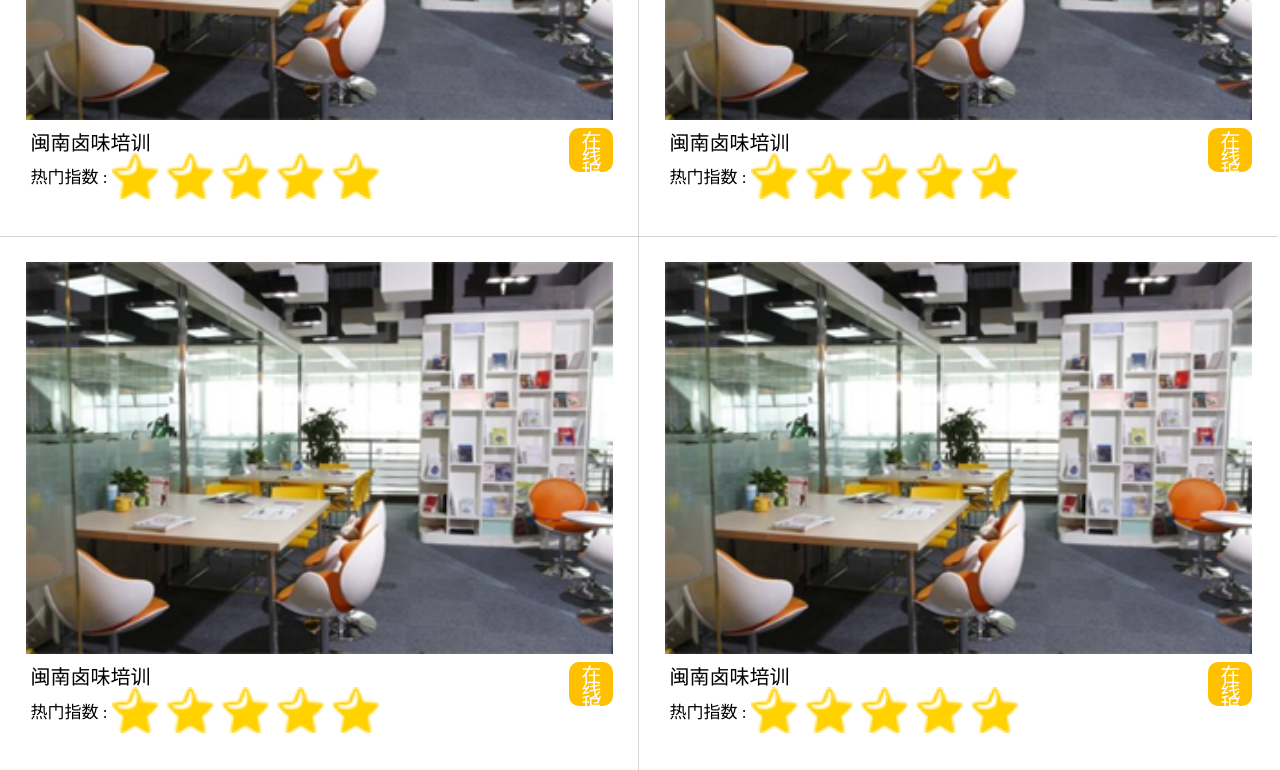
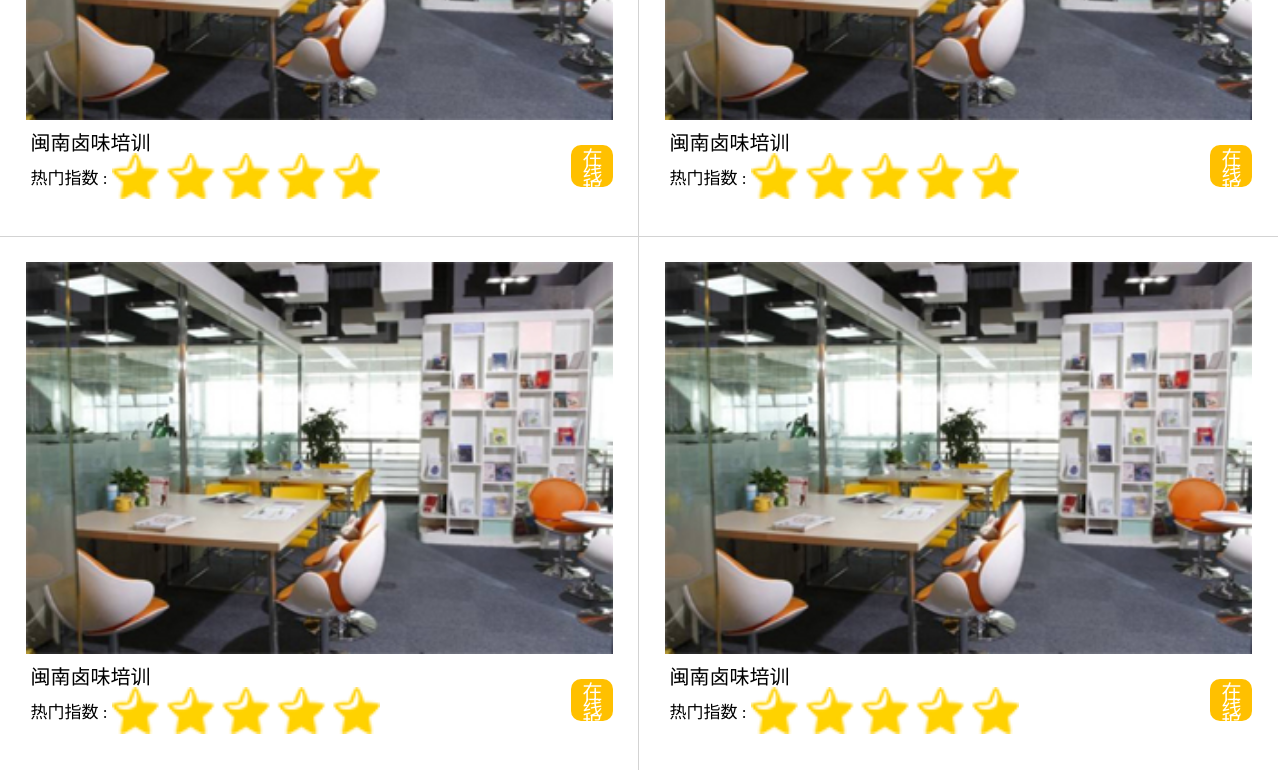
Before and after one commit to RoGelione/phoneWeb, a plain HTML site: page index.html in a window 1280 px wide. Shown: the part 1360-2130 px from the top of the page. Drawn offline with Linux system fonts and the light colour scheme.

Commit message:
bannerxiugai

```diff
--- a/css/banner.css
+++ b/css/banner.css
@@ -109,6 +109,7 @@
 .baoming{
 	display: flex;
 	padding: 1% 0 1% 0;
+	align-items: center;
 }
 .pro-name{
 	flex: 1;
@@ -130,8 +131,8 @@
 	width: 50%;
 }
 .clibm{
-	width: 34px;
-    height: 34px;
+	width: 32px;
+    height: 32px;
     font-size: 2rem;
     line-height: 16px;
     padding: 5px;
```
